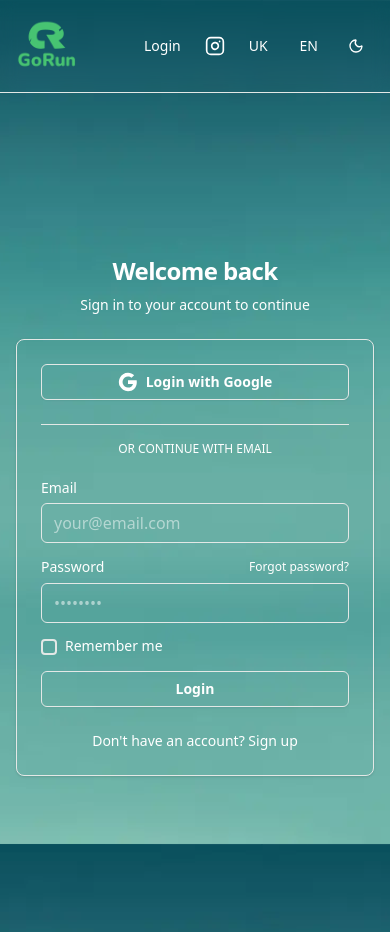
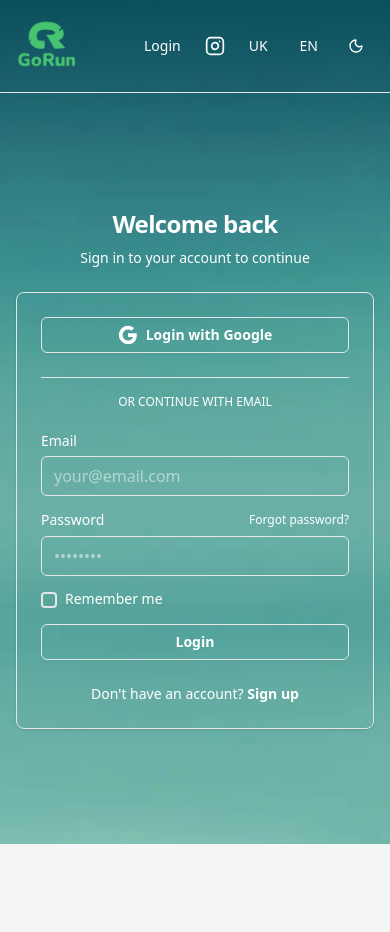
Before and after one commit to oryshchych/gorun-frontend, a Next.js app: page /en/login in a window 390 px wide. Shown: the top 932 px of the page. After the commit the page ends 844 px from the top, so only its background shows below. Built offline with nearby package versions, Linux system fonts and the light colour scheme; no server answers.

Commit message:
style(Auth): Update layout components to use flex-1 for improved responsiveness and consistency across authentication pages.

```diff
--- a/app/[locale]/(auth)/auth/callback/page.tsx
+++ b/app/[locale]/(auth)/auth/callback/page.tsx
@@ -11,7 +11,7 @@ export default async function AuthOAuthCallbackPage({
   const tCommon = await getTranslations({ locale, namespace: "common" });
 
   return (
-    <div className="flex min-h-screen flex-col items-center justify-center px-4 py-12">
+    <div className="flex flex-1 flex-col items-center justify-center px-4 py-12">
       <Suspense
         fallback={
           <div className="text-sm text-muted-foreground">
--- a/app/[locale]/(auth)/forgot-password/page.tsx
+++ b/app/[locale]/(auth)/forgot-password/page.tsx
@@ -11,7 +11,7 @@ export default async function ForgotPasswordPage({
   const t = await getTranslations({ locale, namespace: "auth" });
 
   return (
-    <div className="flex min-h-screen items-center justify-center px-4 sm:px-6 lg:px-8 py-12">
+    <div className="flex flex-1 flex-col items-center justify-center px-4 sm:px-6 lg:px-8 py-12">
       <div className="w-full max-w-md space-y-6 sm:space-y-8">
         <div className="text-center">
           <h1 className="text-2xl sm:text-3xl font-bold tracking-tight">
--- a/app/[locale]/(auth)/layout.tsx
+++ b/app/[locale]/(auth)/layout.tsx
@@ -9,9 +9,10 @@ export default function AuthLayout({
   children: React.ReactNode;
 }) {
   return (
-    <div className="min-h-screen bg-background">
+    <div className="flex min-h-dvh flex-col bg-background">
       <Header />
       <motion.div
+        className="flex min-h-0 flex-1 flex-col"
         initial={{ opacity: 0, y: 20 }}
         animate={{ opacity: 1, y: 0 }}
         transition={{ duration: 0.4, ease: "easeOut" }}
--- a/app/[locale]/(auth)/login/page.tsx
+++ b/app/[locale]/(auth)/login/page.tsx
@@ -7,7 +7,7 @@ export default function LoginPage() {
   const t = useTranslations("auth");
 
   return (
-    <div className="flex min-h-screen items-center justify-center px-4 sm:px-6 lg:px-8 py-12">
+    <div className="flex flex-1 flex-col items-center justify-center px-4 sm:px-6 lg:px-8 py-12">
       <div className="w-full max-w-md space-y-6 sm:space-y-8">
         <div className="text-center">
           <h1 className="text-2xl sm:text-3xl font-bold tracking-tight">
@@ -27,7 +27,7 @@ export default function LoginPage() {
             </span>
             <Link
               href={`/${locale}/register`}
-              className="font-medium text-primary hover:underline focus:outline-none focus:ring-2 focus:ring-ring focus:ring-offset-2 rounded"
+              className="font-bold text-primary hover:underline focus:outline-none focus:ring-2 focus:ring-ring focus:ring-offset-2 rounded"
               aria-label="Sign up for a new account"
             >
               {t("signUp")}
--- a/app/[locale]/(auth)/register/page.tsx
+++ b/app/[locale]/(auth)/register/page.tsx
@@ -7,7 +7,7 @@ export default function RegisterPage() {
   const t = useTranslations("auth");
 
   return (
-    <div className="flex min-h-screen items-center justify-center px-4 py-12">
+    <div className="flex flex-1 flex-col items-center justify-center px-4 py-12">
       <div className="w-full max-w-md space-y-8">
         <div className="text-center">
           <h1 className="text-3xl font-bold tracking-tight">
--- a/app/[locale]/(auth)/reset-password/page.tsx
+++ b/app/[locale]/(auth)/reset-password/page.tsx
@@ -13,7 +13,7 @@ export default async function ResetPasswordPage({
   const tCommon = await getTranslations({ locale, namespace: "common" });
 
   return (
-    <div className="flex min-h-screen items-center justify-center px-4 sm:px-6 lg:px-8 py-12">
+    <div className="flex flex-1 flex-col items-center justify-center px-4 sm:px-6 lg:px-8 py-12">
       <div className="w-full max-w-md space-y-6 sm:space-y-8">
         <div className="text-center">
           <h1 className="text-2xl sm:text-3xl font-bold tracking-tight">
--- a/app/[locale]/page.tsx
+++ b/app/[locale]/page.tsx
@@ -113,7 +113,7 @@ export default async function HomePage({
 
   if (!event) {
     return (
-      <div className="min-h-screen flex flex-col">
+      <div className="flex min-h-dvh flex-col">
         <Header />
         <main className="flex-1 flex items-center justify-center">
           <Card className="p-8 text-center">
@@ -169,7 +169,7 @@ export default async function HomePage({
         type="application/ld+json"
         dangerouslySetInnerHTML={{ __html: JSON.stringify(structuredData) }}
       />
-      <div className="min-h-screen flex flex-col">
+      <div className="flex min-h-dvh flex-col">
         <Header />
         <main className="flex-1">
           <div className="container mx-auto px-4 py-8 md:py-12">
```
